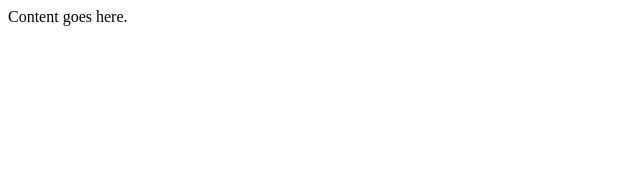
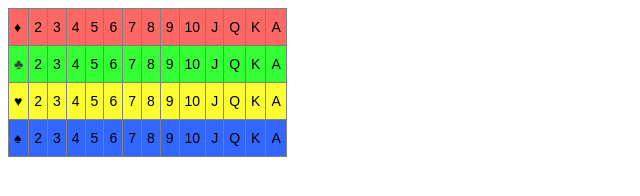
Before and after one commit to blinkgoddess/main, a plain HTML site: page index.html in a window 1280 px wide. Shown: the whole page, without its empty margins (0-640 px from the left). Drawn offline with Linux system fonts and the light colour scheme.

Commit message:
Update index.html

```diff
--- a/index.html
+++ b/index.html
@@ -4,6 +4,87 @@
 <title>index page</title>
 </head>
 <body>
-Content goes here.
+<style type="text/css">
+.tg  {border-collapse:collapse;border-spacing:0;}
+.tg td{border-color:black;border-style:solid;border-width:1px;font-family:Arial, sans-serif;font-size:14px;
+  overflow:hidden;padding:10px 5px;word-break:normal;}
+.tg th{border-color:black;border-style:solid;border-width:1px;font-family:Arial, sans-serif;font-size:14px;
+  font-weight:normal;overflow:hidden;padding:10px 5px;word-break:normal;}
+.tg .tg-xwmr{background-color:#34ff34;border-color:inherit;text-align:left;vertical-align:top}
+.tg .tg-af6v{background-color:#34ff34;border-color:inherit;color:#3C3C3C;text-align:center;vertical-align:middle}
+.tg .tg-smvl{background-color:#fd6864;border-color:inherit;text-align:left;vertical-align:top}
+.tg .tg-agym{background-color:#fcff2f;border-color:inherit;text-align:left;vertical-align:top}
+.tg .tg-tcj5{background-color:#3166ff;border-color:inherit;text-align:left;vertical-align:top}
+</style>
+<table class="tg">
+<thead>
+  <tr>
+    <th class="tg-smvl">♦</th>
+    <th class="tg-smvl">2</th>
+    <th class="tg-smvl">3</th>
+    <th class="tg-smvl">4</th>
+    <th class="tg-smvl">5</th>
+    <th class="tg-smvl">6</th>
+    <th class="tg-smvl">7</th>
+    <th class="tg-smvl">8</th>
+    <th class="tg-smvl">9</th>
+    <th class="tg-smvl">10</th>
+    <th class="tg-smvl">J</th>
+    <th class="tg-smvl">Q</th>
+    <th class="tg-smvl">K</th>
+    <th class="tg-smvl">A</th>
+  </tr>
+</thead>
+<tbody>
+  <tr>
+    <td class="tg-af6v">♣</td>
+    <td class="tg-xwmr">2</td>
+    <td class="tg-xwmr">3</td>
+    <td class="tg-xwmr">4</td>
+    <td class="tg-xwmr">5</td>
+    <td class="tg-xwmr">6</td>
+    <td class="tg-xwmr">7</td>
+    <td class="tg-xwmr">8</td>
+    <td class="tg-xwmr">9</td>
+    <td class="tg-xwmr">10</td>
+    <td class="tg-xwmr">J</td>
+    <td class="tg-xwmr">Q</td>
+    <td class="tg-xwmr">K</td>
+    <td class="tg-xwmr">A</td>
+  </tr>
+  <tr>
+    <td class="tg-agym">♥</td>
+    <td class="tg-agym">2</td>
+    <td class="tg-agym">3</td>
+    <td class="tg-agym">4</td>
+    <td class="tg-agym">5</td>
+    <td class="tg-agym">6</td>
+    <td class="tg-agym">7</td>
+    <td class="tg-agym">8</td>
+    <td class="tg-agym">9</td>
+    <td class="tg-agym">10</td>
+    <td class="tg-agym">J</td>
+    <td class="tg-agym">Q</td>
+    <td class="tg-agym">K</td>
+    <td class="tg-agym">A</td>
+  </tr>
+  <tr>
+    <td class="tg-tcj5">♠</td>
+    <td class="tg-tcj5">2</td>
+    <td class="tg-tcj5">3</td>
+    <td class="tg-tcj5">4</td>
+    <td class="tg-tcj5">5</td>
+    <td class="tg-tcj5">6</td>
+    <td class="tg-tcj5">7</td>
+    <td class="tg-tcj5">8</td>
+    <td class="tg-tcj5">9</td>
+    <td class="tg-tcj5">10</td>
+    <td class="tg-tcj5">J</td>
+    <td class="tg-tcj5">Q</td>
+    <td class="tg-tcj5">K</td>
+    <td class="tg-tcj5">A</td>
+  </tr>
+</tbody>
+</table>
 </body>
 </html>
```
